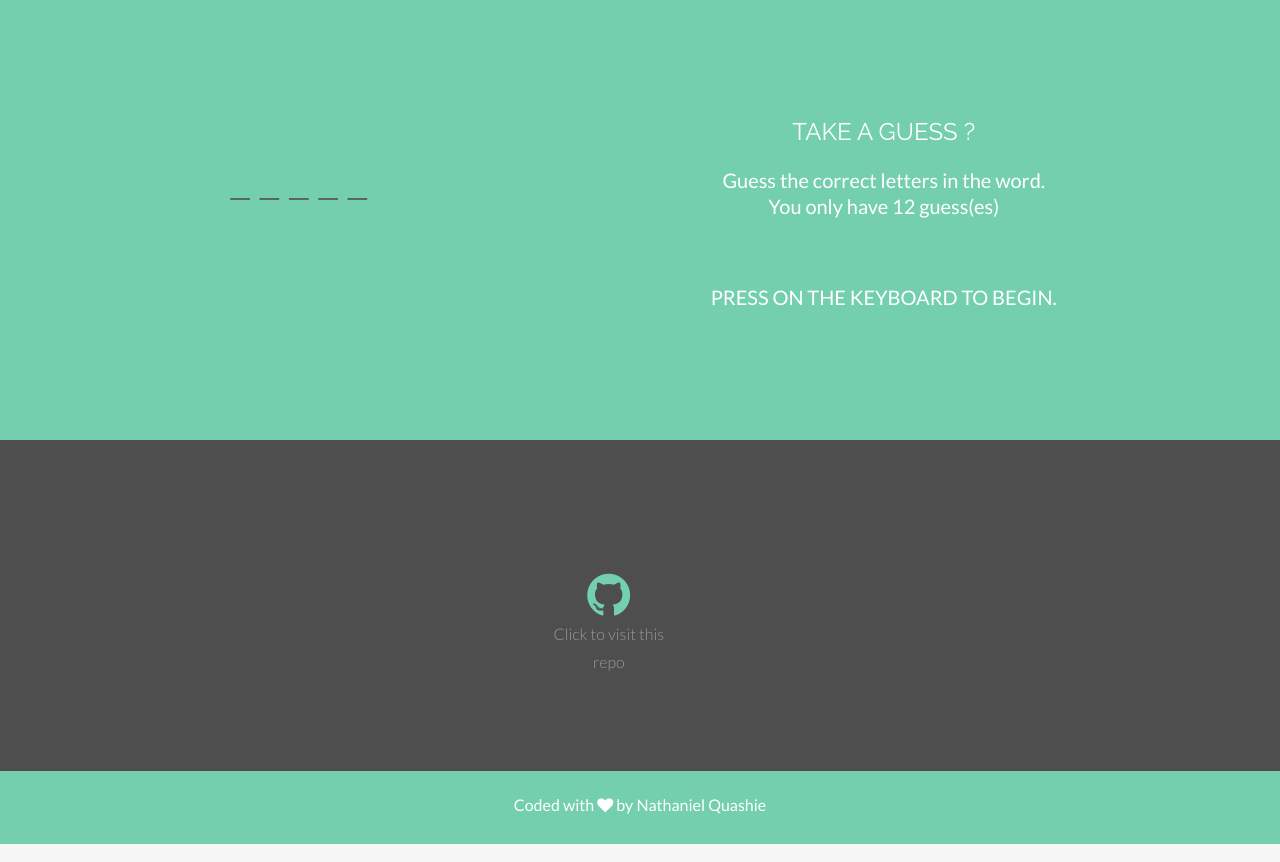
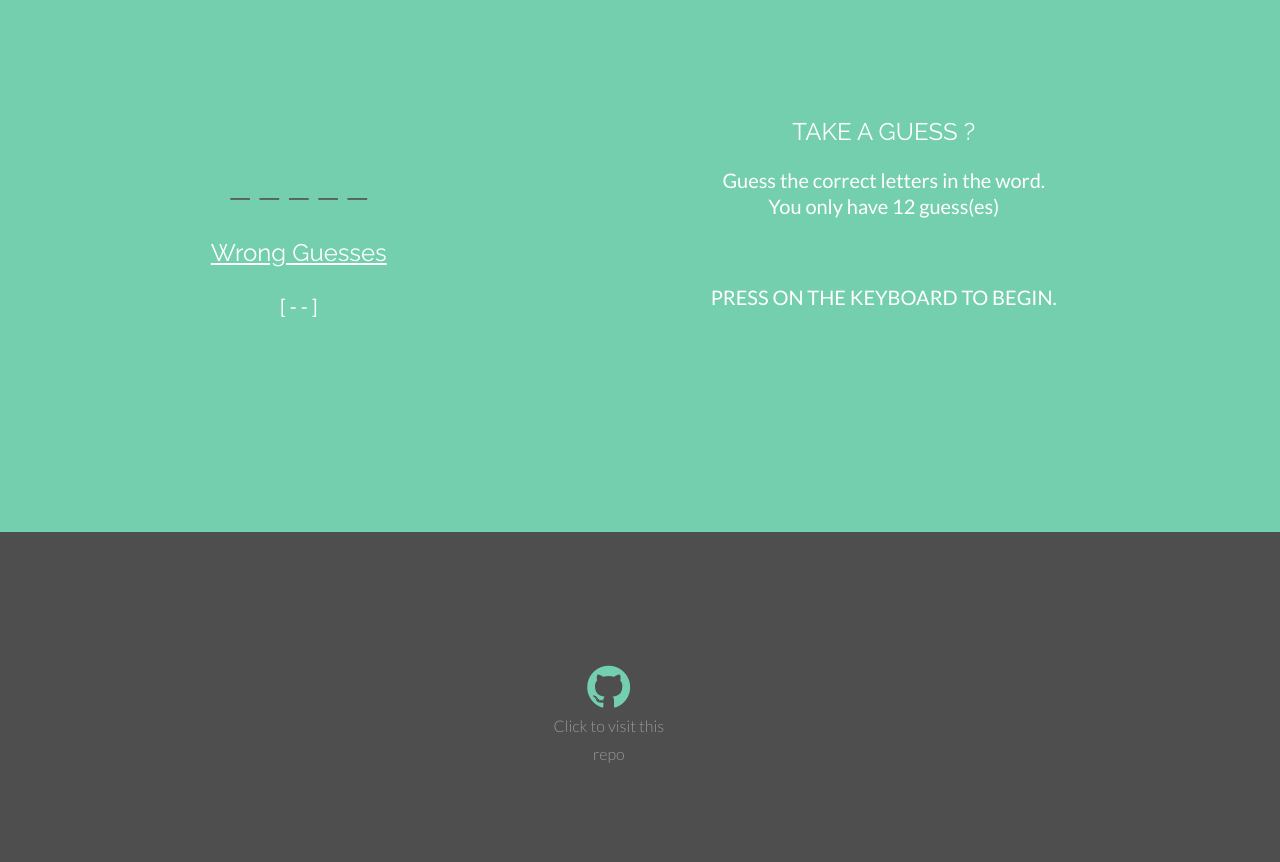
Before and after one commit to bklynate/hangman-game, a PHP site: page / in a window 1280 px wide. Shown: the part 858-1720 px from the top of the page. Run offline with PHP 8.4, Linux system fonts and the light colour scheme; some libraries are stand-ins or nearby versions.

Commit message:
Edit ui element 'letters picked by user'

```diff
--- a/assets/css/main.css
+++ b/assets/css/main.css
@@ -177,7 +177,10 @@ a:after {
   font-size: 50px;
   margin-bottom: 30px;
 }
-
+#picked-header {
+  text-decoration: underline;
+  padding-bottom: -80px;
+}
 #pickedLettersArr {
   padding: 0;
   margin: 0;
--- a/assets/js/game.js
+++ b/assets/js/game.js
@@ -103,7 +103,7 @@ document.onkeydown = function(event) {
         count++;
         guessesLeft--;
         lettersPickedByUser.push(keyPress);
-        document.querySelector("#pickedLettersArr").innerHTML = lettersPickedByUser;
+        document.querySelector("#pickedLettersArr").innerHTML = lettersPickedByUser.join(" ");
         document.querySelector("#guessesLeft").innerHTML = guessesLeft;
         document.querySelector("#guessOutcome").innerHTML = "Wrong !";
         gameSounds.wrong.sound.play();
--- a/assets/temp/css/main.css
+++ b/assets/temp/css/main.css
@@ -146,6 +146,10 @@ a:after {
   font-size: 50px;
   margin-bottom: 30px;
 }
+#picked-header {
+  text-decoration: underline;
+  padding-bottom: -80px;
+}
 #pickedLettersArr {
   padding: 0;
   margin: 0;
--- a/index.html
+++ b/index.html
@@ -64,7 +64,8 @@
 
 					</div>
           <div id="pickedLetters">
-            <span id="pickedLettersArr"></span>
+            <h3 id="picked-header">Wrong Guesses</h3>
+            <p>[ - <span id="pickedLettersArr"></span> - ]</p>
           </div>
 				</div>
 
```
